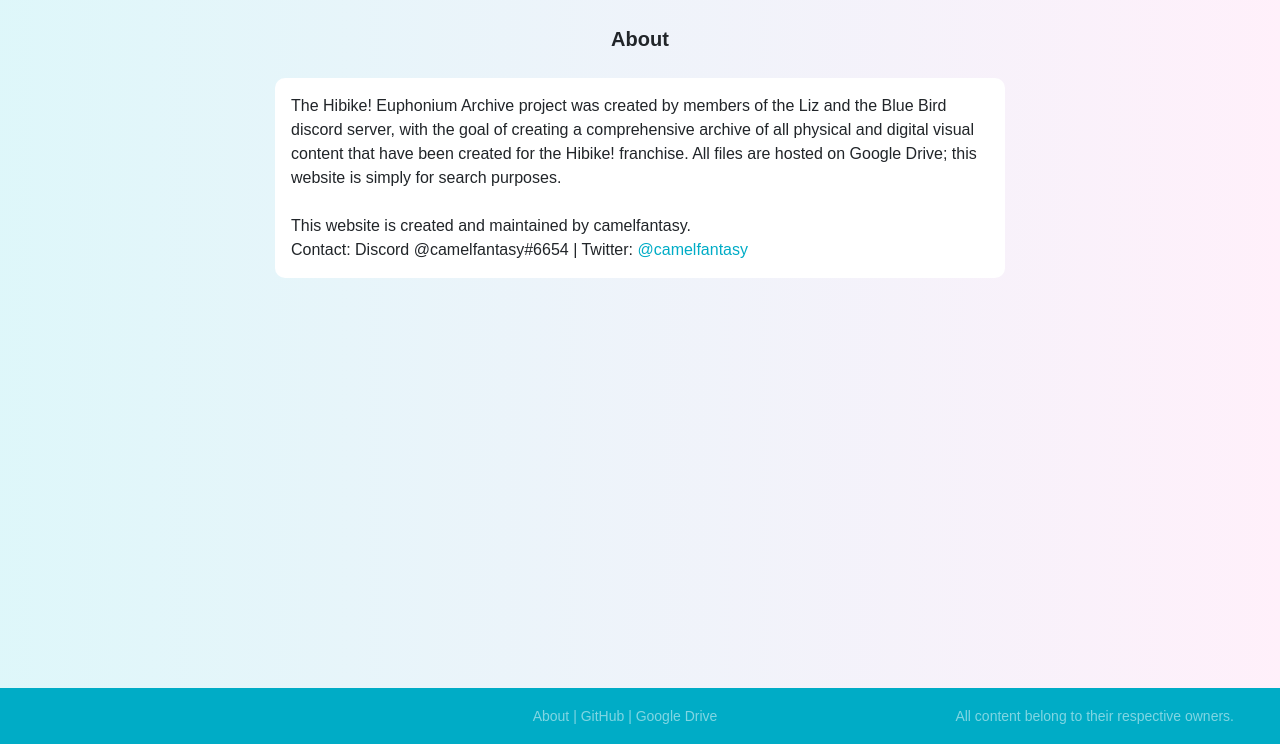
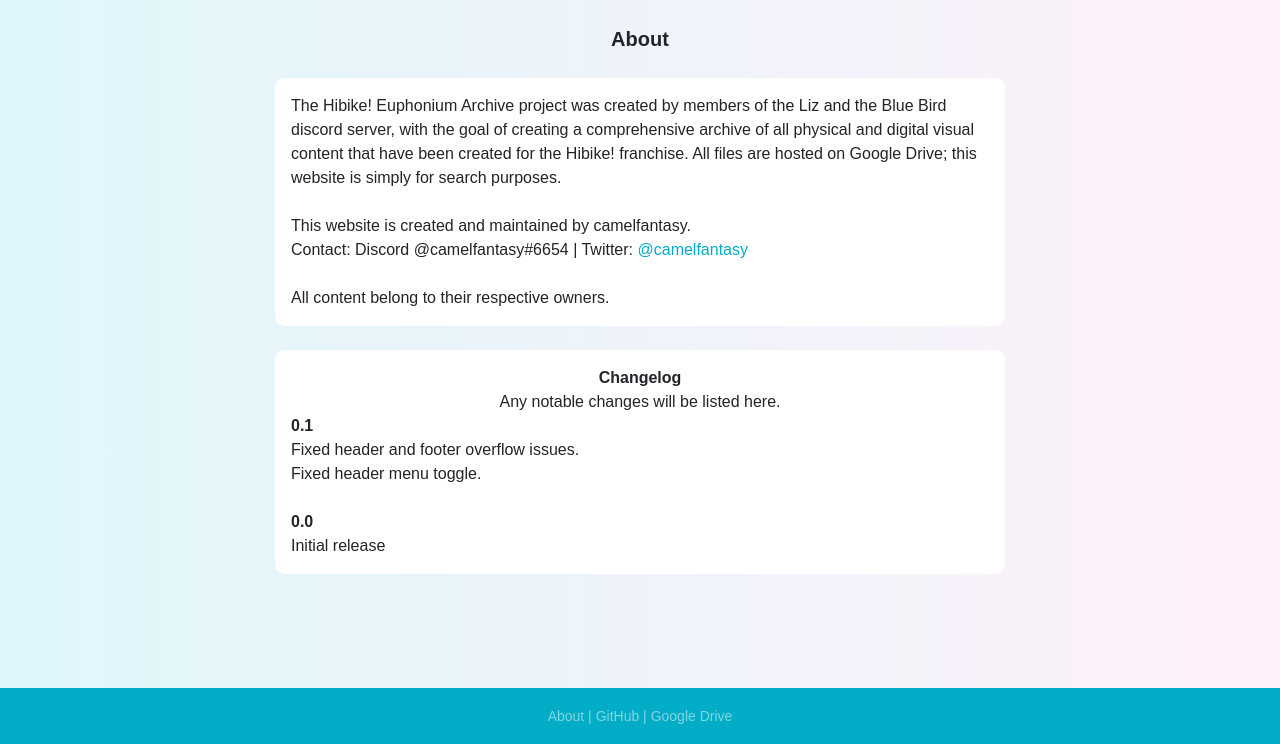
Before and after one commit to camelfantasy/hibike-euphonium-archive, a Python web app: template flask_app/templates/about.html in a window 1280 px wide. Shown: the part 56-800 px from the top of the page. Run offline with Jinja, Linux system fonts and the light colour scheme; the template is opened without the code that fills it, so the values that code supplies are empty; some libraries are stand-ins or nearby versions.

Commit message:
fixed header and footer

```diff
--- a/flask_app/__init__.py
+++ b/flask_app/__init__.py
@@ -27,7 +27,7 @@ def initialize_root_user():
         return 1
 
 def page_not_found(e):
-    return render_template("404.html", title="404", searchform=SearchForm()), 404
+    return render_template("404.html", title="404", searchform=SearchForm())
 
 def create_app(test_config=None):
     app = Flask(__name__)
--- a/flask_app/results/routes.py
+++ b/flask_app/results/routes.py
@@ -23,7 +23,7 @@ def index():
 
 @results.route("/about", methods=["GET"])
 def about():
-    return render_template("about.html", searchform=SearchForm())
+    return render_template("about.html", title="About", searchform=SearchForm())
 
 @results.route("/search-results/<query>", methods=["GET"])
 def search_results(query):
--- a/flask_app/templates/about.html
+++ b/flask_app/templates/about.html
@@ -23,6 +23,27 @@
                 |
                 Twitter:
                 <a href="https://twitter.com/camelfantasy" class="reverse-link" target="_blank">@camelfantasy</a>
+                <br>
+                <br>
+                All content belong to their respective owners.
+            </div>
+        </div>
+        <br>
+        <div class="page-item">
+            <div align="center"><b>Changelog</b></div>
+            <div align="center">Any notable changes will be listed here.</div>
+            <div>
+                <b>0.1</b>
+                <br>
+                Fixed header and footer overflow issues.
+                <br>
+                Fixed header menu toggle.
+            </div>
+            <br>
+            <div>
+                <b>0.0</b>
+                <br>
+                Initial release
             </div>
         </div>
     </div>
--- a/flask_app/templates/base.html
+++ b/flask_app/templates/base.html
@@ -16,8 +16,6 @@
     {% block header %}
     {% endblock %}
 
-    <script src="https://code.jquery.com/jquery-3.2.1.min.js" integrity="sha384-xBuQ/xzmlsLoJpyjoggmTEz8OWUFM0/RC5BsqQBDX2v5cMvDHcMakNTNrHIW2I5f" crossorigin="anonymous"></script>
-    <script src="https://cdn.jsdelivr.net/npm/popper.js@1.16.0/dist/umd/popper.min.js" integrity="sha384-Q6E9RHvbIyZFJoft+2mJbHaEWldlvI9IOYy5n3zV9zzTtmI3UksdQRVvoxMfooAo" crossorigin="anonymous"></script>
     <script>
         // fadeout for flashed messages
         setTimeout(function() {
@@ -33,5 +31,8 @@
             };
         })(), true);
     </script>
+    <script src="https://code.jquery.com/jquery-3.3.1.slim.min.js" integrity="sha384-q8i/X+965DzO0rT7abK41JStQIAqVgRVzpbzo5smXKp4YfRvH+8abtTE1Pi6jizo" crossorigin="anonymous"></script>
+    <script src="https://cdnjs.cloudflare.com/ajax/libs/popper.js/1.14.7/umd/popper.min.js" integrity="sha384-UO2eT0CpHqdSJQ6hJty5KVphtPhzWj9WO1clHTMGa3JDZwrnQq4sF86dIHNDz0W1" crossorigin="anonymous"></script>
+    <script src="https://stackpath.bootstrapcdn.com/bootstrap/4.3.1/js/bootstrap.min.js" integrity="sha384-JjSmVgyd0p3pXB1rRibZUAYoIIy6OrQ6VrjIEaFf/nJGzIxFDsf4x0xIM+B07jRM" crossorigin="anonymous"></script>
 </body>
 </html>
--- a/flask_app/templates/header.html
+++ b/flask_app/templates/header.html
@@ -1,14 +1,11 @@
 {% extends "base.html" %}
 {% block header %}
-<nav class="navbar navbar-expand-lg navbar-dark" style="background-color:rgb(0, 172, 198)">
-    <a href="{{ url_for('results.index') }}">
-        <div class="navbar-brand" href="{{ url_for('results.index') }}">Hibike! Euphonium Archive</div>
-    </a>
-    <button class="navbar-toggler" type="button" data-toggle="collapse" data-target="#navbarCollapse"
-        aria-controls="navbarSupportedContent" aria-expanded="false" aria-label="Toggle navigation">
+<nav class="navbar navbar-expand-md navbar-dark" style="background-color:rgb(0, 172, 198)">
+    <a class="navbar-brand" href="{{ url_for('results.index') }}">Hibike! Euphonium Archive</a>
+    <button class="navbar-toggler" type="button" data-toggle="collapse" data-target="#collapsibleNavbar">
         <span class="navbar-toggler-icon"></span>
     </button>
-    <div class="collapse navbar-collapse" id="navbarCollapse">
+    <div class="collapse navbar-collapse" id="collapsibleNavbar">
         <ul class="navbar-nav ml-auto">
             {% if searchform %}
             <li class="nav-item">
@@ -21,27 +18,17 @@
                     Root Folder
                 </a>
             </li>
-            <li class="nav-item">
+            <li class="nav-item" style="padding-right:8px">
                 <a class="nav-link nav-link-custom" href="{{ url_for('results.tags') }}">
                     Tags
                 </a>
             </li>
-            &nbsp
-            &nbsp
             <li class="nav-item">
-                <form action="/" class="form-inline my-2 my-lg-0" method="POST">
+                <form action="/" class="form-inline" style="margin:0px; display:inline-block; padding-right:8px" method="POST">
                     {{ searchform.csrf_token }}
                     {{ searchform.search_query(class="form-control", placeholder="Search", autocomplete="off") }}
-
-                    <button class="btn btn-outline-light" type="submit" style="border: 0 none; background: none;" name="isubmit" value="x">
-                        <svg width="1em" height="1em" viewBox="0 0 16 16" class="bi bi-search" fill="currentColor" xmlns="http://www.w3.org/2000/svg">
-                            <path fill-rule="evenodd" d="M10.442 10.442a1 1 0 0 1 1.415 0l3.85 3.85a1 1 0 0 1-1.414 1.415l-3.85-3.85a1 1 0 0 1 0-1.415z"/>
-                            <path fill-rule="evenodd" d="M6.5 12a5.5 5.5 0 1 0 0-11 5.5 5.5 0 0 0 0 11zM13 6.5a6.5 6.5 0 1 1-13 0 6.5 6.5 0 0 1 13 0z"/>
-                        </svg>
-                    </button>
                 </form>
             </li>
-            &nbsp
             <li class="nav-item">
                 <a class="nav-link nav-link-custom" href="{{ url_for('users.login') }}">
                     {% if current_user.is_authenticated %}
@@ -60,24 +47,18 @@
     {% block content %}{% endblock %}
 </div>
 <footer class="footer">
-    <div class="row" style="width:100%; font-size:14px; color:rgba(255,255,255,.5);">
-        <div class="col-4"></div>
-        <div class="col-4" align="center">
+    <div class="d-flex justify-content-center" style="width:100%; font-size:14px; color:rgba(255,255,255,.5);">
         <a href="{{ url_for('results.about') }}" class="footer-link">
             About
         </a>
-            |
+        &nbsp;|&nbsp;
         <a href="https://github.com/camelfantasy/hibike-euphonium-archive" class="footer-link" target="_blank">
             GitHub
         </a>
-            |
+        &nbsp;|&nbsp;
         <a href="https://drive.google.com/drive/u/2/folders/1lqyNmKZy0LmnjOSv9jr8Um13MjZDhTh_" class="footer-link" target="_blank">
             Google Drive
         </a>
     </div>
-        <div class="col-4" align="right">
-            All content belong to their respective owners.
-        </div>
-    </div>
 </footer>
 {% endblock %}
--- a/flask_app/users/routes.py
+++ b/flask_app/users/routes.py
@@ -79,7 +79,7 @@ def account():
     return render_template("account.html", title="Account", searchform=SearchForm(),
         password_form=password_form, addform=add_form, deleteuserform=delete_user_form, users=users)
 
-@users.route("/sync")
+@users.route("/sync", methods=["GET"])
 def sync():
     if current_user.is_authenticated and current_user.level < 2:
         files, folders = getfiles()
@@ -87,7 +87,7 @@ def sync():
             success = update(files, folders)
             return success, 200
         return "1", 200
-    return render_template("404.html", searchform=SearchForm()), 404
+    return render_template("404.html", title="404", searchform=SearchForm())
 
 def getfiles():
     try:
```
Lines whose indentation alone changed are shown as unchanged.
